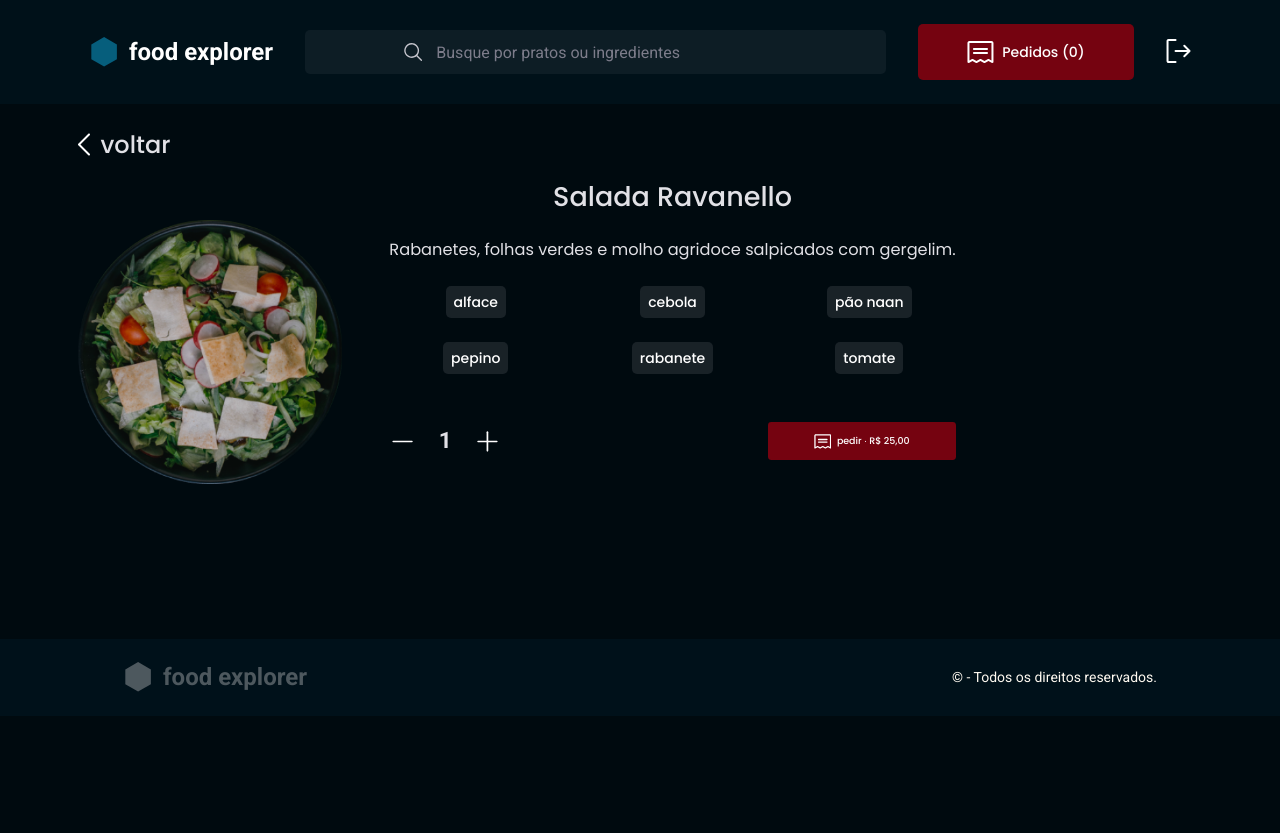
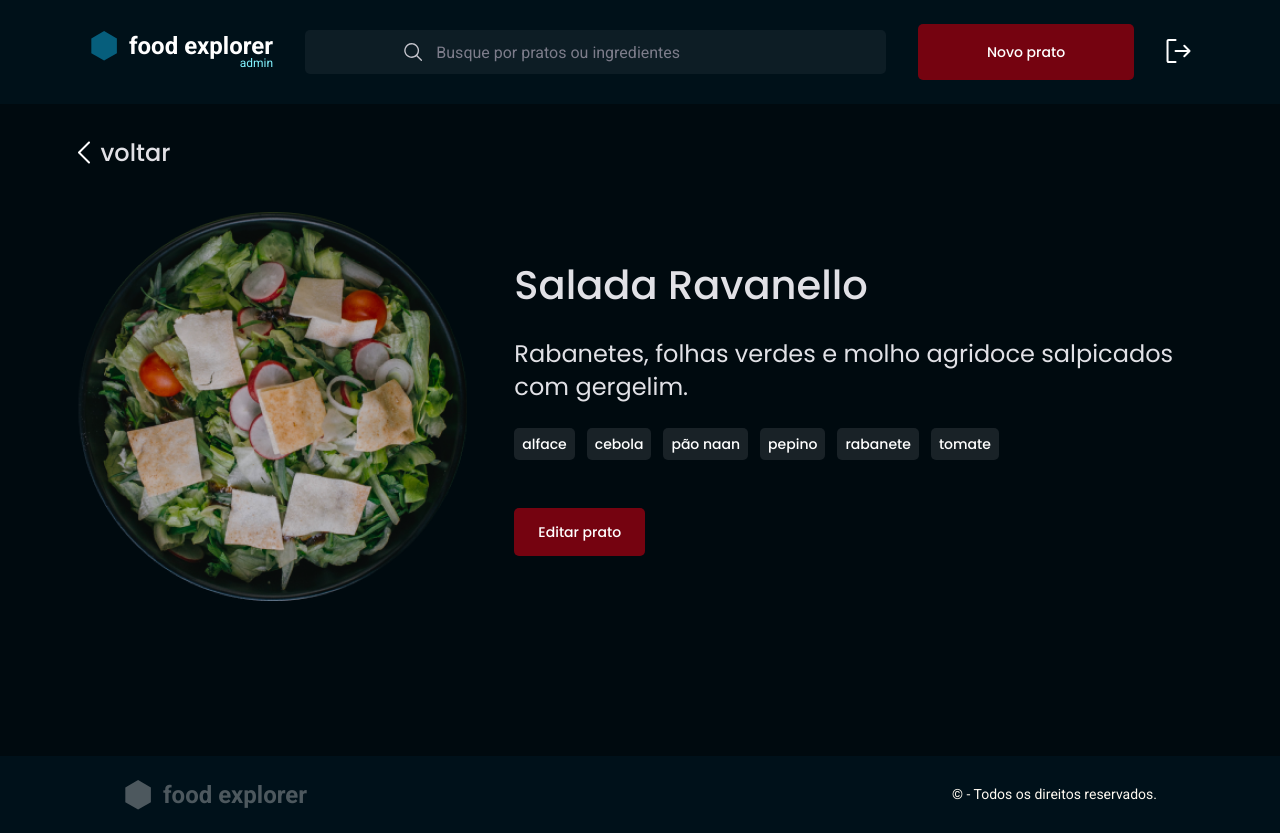
Before and after one commit to ygorbontia/Front-FoodExplorer, a React (Vite) app: page / in a window 1280 px wide. Before the commit the page ends 800 px from the top, so only its background shows below. Built offline with nearby package versions, Linux system fonts and the light colour scheme.

Commit message:
update project

```diff
--- a/src/components/Header/style.js
+++ b/src/components/Header/style.js
@@ -192,7 +192,7 @@ export const HeaderSC = styled.header`
       justify-content: center;
 
       a {
-        width: 19.7rem;
+        width: fit-content;
         margin: 0;
 
         display: flex;
@@ -204,6 +204,8 @@ export const HeaderSC = styled.header`
         }
 
         p {
+          margin-top: -.7rem;
+
           justify-self: flex-end;
         }
       }
--- a/src/pages/DishDetails/index.jsx
+++ b/src/pages/DishDetails/index.jsx
@@ -6,7 +6,7 @@ import { Button } from '../../components/Button';
 
 import dish from '../../assets/dishes/image 2.png'
 
-export function DishDetails({ admin }) {
+export function DishDetails({ admin = true }) {
   return (
     <DishDetailsSC>
       <Header admin={ admin } />
--- a/src/pages/DishDetails/style.js
+++ b/src/pages/DishDetails/style.js
@@ -154,23 +154,59 @@ export const DishDetailsSC = styled.div`
   @media screen and (min-width: 1000px) {
     main {
       width: 112.493rem;
-      margin: 2.4rem auto 15.5rem;
+      margin: 3.2rem auto 15.544rem;
 
       > div {
+        margin-top: 2.6rem;
+
         display: flex;
         flex-direction: row;
+        align-items: center;
 
         > img {
-          margin: 4.2rem 4.783rem 0 0;
+          width: 39.011rem;
+          height: 38.9rem;
+
+          margin: 0;
+          margin-right: 4.783rem;
         }
 
         .details {
+          text-align: start;
 
+          h2 {
+            font-weight: ${({ theme }) => theme.fonts.poppins.medium_500.weight};
+            font-size: ${({ theme }) => theme.fonts.poppins.medium_500.size};
+            line-height: ${({ theme }) => theme.fonts.poppins.medium_500.height};
+          }
+
+          p {
+            font-weight: ${({ theme }) => theme.fonts.poppins.regular_300.weight};
+            font-size: ${({ theme }) => theme.fonts.poppins.regular_300.size};
+            line-height: ${({ theme }) => theme.fonts.poppins.regular_300.height};
+          }
+
+          .ingredients {
+            display: flex;
+            flex-direction: row;
+            gap: 1.2rem;
+
+            span {
+              margin: 0;
+            }
+          }
         }
 
         .order {
+          justify-content: flex-start;
+          gap: 3.3rem;
+        }
 
-        }
+      }
+
+      .details + button {
+        width: fit-content;
+        padding: 1.2rem 2.4rem;
       }
     }
   }
```
